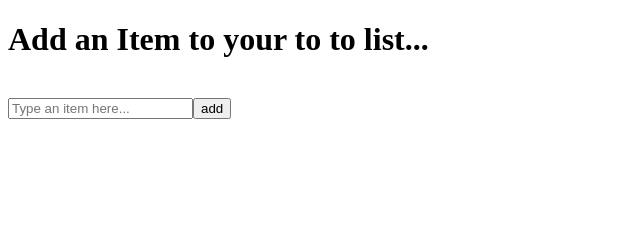
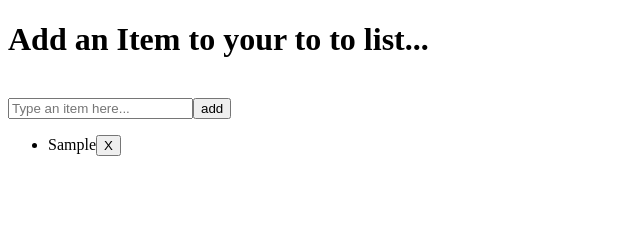
Before and after one commit to VPilipenko334/react-to-do-list, a React (Create React App) app: page / in a window 1280 px wide. Both pictures are taken after typing "Sample" into the empty fields and a click on the button "add". Shown: the top 225 px of the page, without its empty margins (0-640 px from the left). Built offline with nearby package versions, Linux system fonts and the light colour scheme.

Commit message:
it works

```diff
--- a/src/components/ToDo.js
+++ b/src/components/ToDo.js
@@ -32,6 +32,14 @@
 
     }
 
+    deleteItem(id) {
+        const list = [...this.state.list];
+
+        const updatedList = list.filter(item => item.id !== id )
+
+        this.setState({ list: updatedList});
+    }
+
 
     render() {
         return (
@@ -41,11 +49,24 @@
                     <input type="text"
                     placeholder="Type an item here..."
                     value={this.state.newTask}
-                    onChange={e => this.updateInput("newTask, e.target.value")}
+                    onChange={e => this.updateInput("newTask", e.target.value)}
                     />
 
                 <button onClick={() => this.addItem()}> add
                 </button>
+                <br/>
+
+               <ul>
+                {this.state.list.map(item => {
+                    return(
+                        <li key={item.id}>
+                            {item.value}
+                            <button onClick={() => this.deleteItem(item.id)}>X</button>
+                        </li>
+                    )
+                })}
+               </ul>
+
             </div>
         )
     }
```
